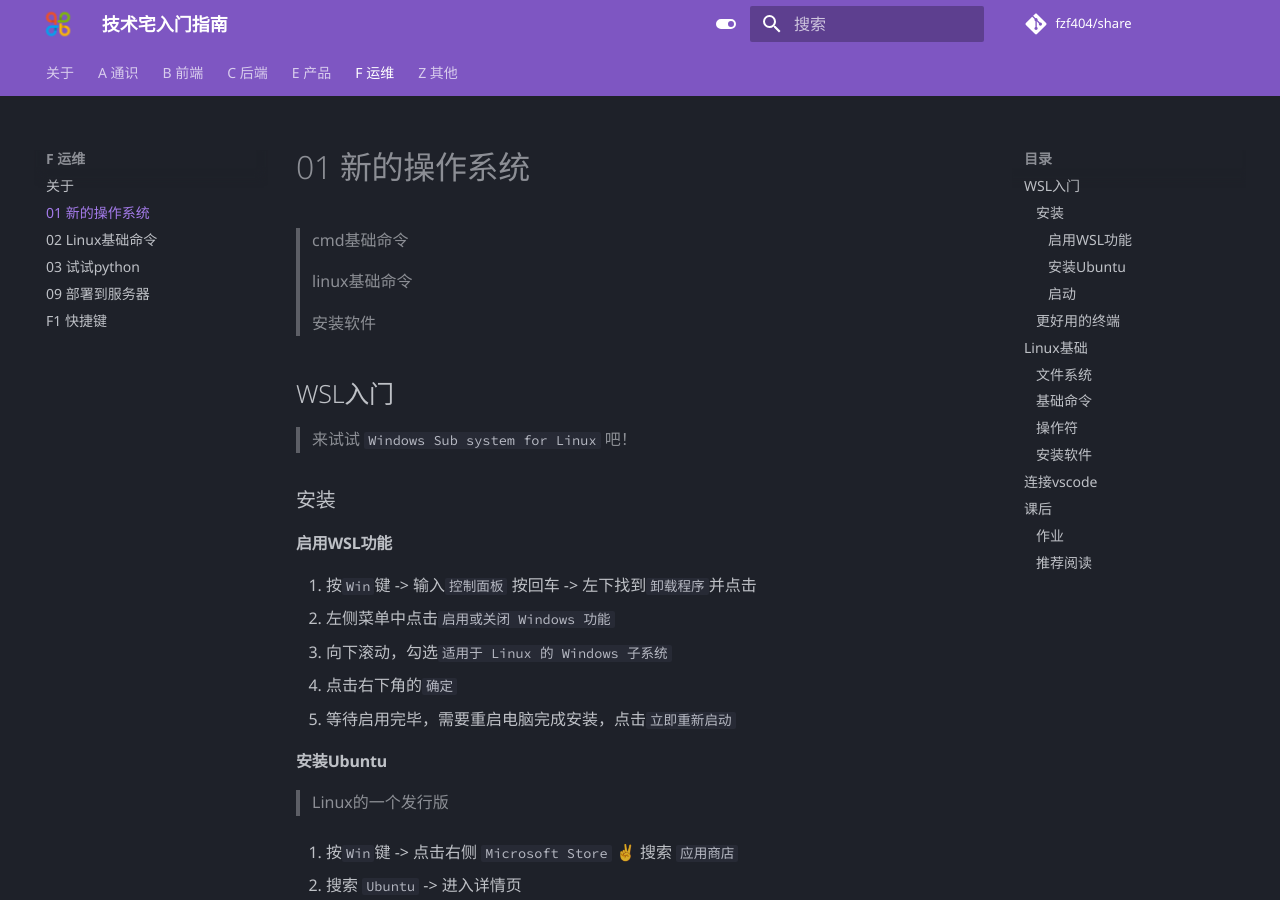
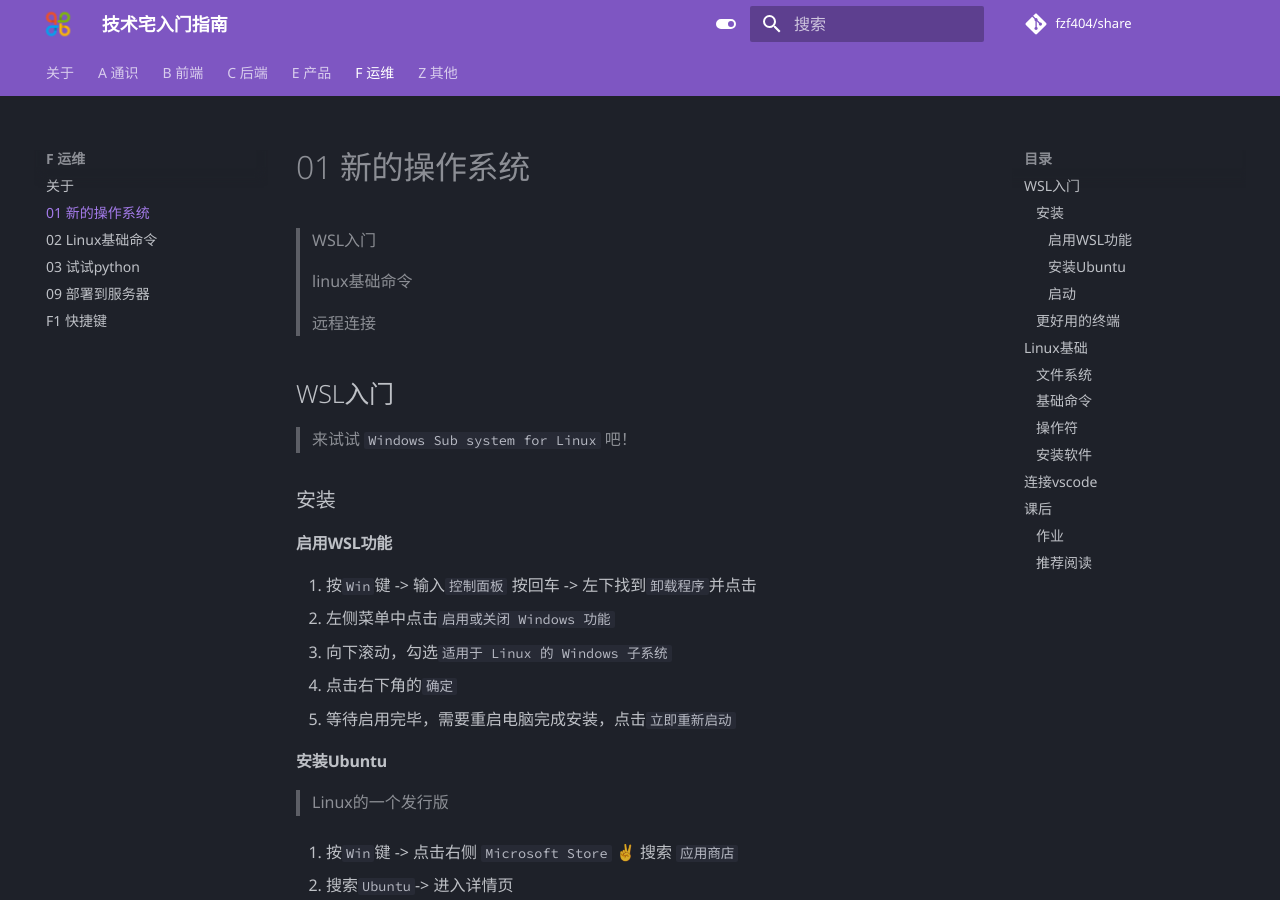
Before and after one commit to fzf404/share, an MkDocs documentation site: the page built from docs/F-运维/01-新的操作系统.md, in a window 1280 px wide and 900 px high. Built offline with MkDocs 1.6.1 and Material for MkDocs 9.7.7, drawn with Linux system fonts in a browser that asks for light colours; comment, search, counter and statistics services are not loaded.

Commit message:
Update 01-新的操作系统.md

```diff
--- a/docs/F-运维/01-新的操作系统.md
+++ b/docs/F-运维/01-新的操作系统.md
@@ -1,8 +1,8 @@
-> cmd基础命令
+> WSL入门
 >
 > linux基础命令
 >
-> 安装软件
+> 远程连接
 
 ## WSL入门
 
@@ -24,7 +24,7 @@
 
 1. 按`Win`键 -> 点击右侧 `Microsoft Store`  ✌ 搜索 `应用商店`
 
-2. 搜索 `Ubuntu` -> 进入详情页
+2. 搜索`Ubuntu`-> 进入详情页
 
 3. 点击`获取`
 
```
